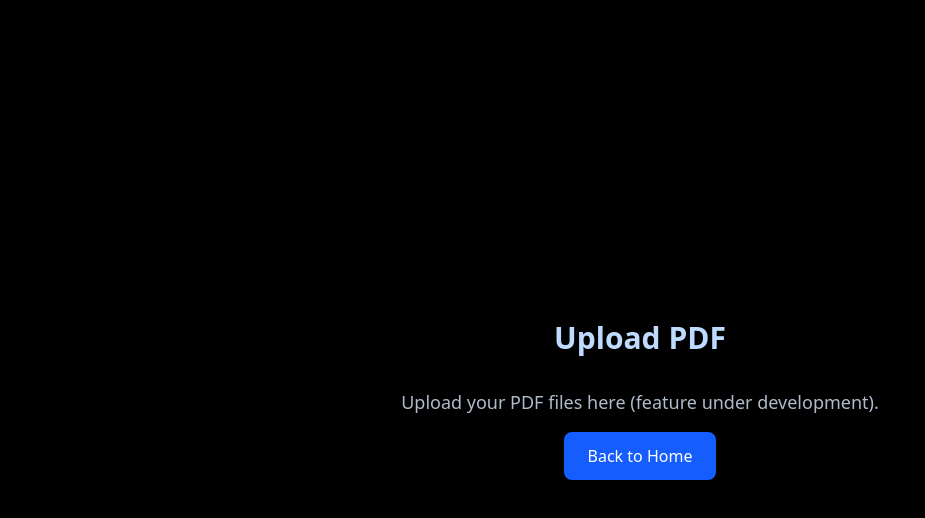
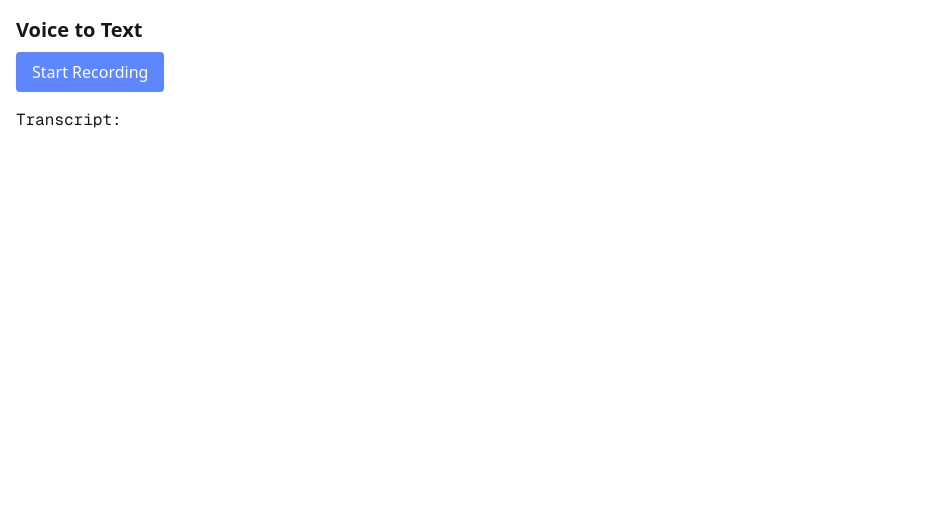
Before and after one commit to itzTiru/LearnLinkAI---internal-system-client, a Next.js app in the folder learnlink/: page /voice-chat in a window 1280 px wide. Shown: the top 518 px of the page, without its empty margins (0-925 px from the left). Built offline with nearby package versions, Linux system fonts and the light colour scheme.

Commit message:
Add voice recording and transcription feature
Implemented a voice-to-text page using MediaRecorder and axios to send audio to a FastAPI backend for transcription

```diff
--- a/learnlink/app/voice-chat/page.js
+++ b/learnlink/app/voice-chat/page.js
@@ -1,15 +1,63 @@
 'use client';
+import { useState, useRef } from 'react';
+import axios from 'axios';
 
-import Link from "next/link";
+export default function VoicePage() {
+  const [transcript, setTranscript] = useState('');
+  const [recording, setRecording] = useState(false);
+  const mediaRecorderRef = useRef(null);
+  const audioChunksRef = useRef([]);
 
-export default function UploadPDF() {
+  const startRecording = async () => {
+    setRecording(true);
+    const stream = await navigator.mediaDevices.getUserMedia({ audio: true });
+    const mediaRecorder = new MediaRecorder(stream);
+    mediaRecorderRef.current = mediaRecorder;
+
+    mediaRecorder.ondataavailable = (e) => {
+      audioChunksRef.current.push(e.data);
+    };
+
+    mediaRecorder.onstop = async () => {
+      const audioBlob = new Blob(audioChunksRef.current, { type: 'audio/wav' });
+      audioChunksRef.current = [];
+
+      // Send audio directly to FastAPI /transcribe
+      const formData = new FormData();
+      formData.append('file', audioBlob, 'recording.wav');
+
+      try {
+        const res = await axios.post('http://localhost:8000/transcribe', formData, {
+          headers: {
+            'Content-Type': 'multipart/form-data'
+          }
+        });
+
+        setTranscript(res.data.text || 'No transcript received');
+      } catch (err) {
+        console.error(err);
+        setTranscript('Error transcribing audio');
+      }
+    };
+
+    mediaRecorder.start();
+  };
+
+  const stopRecording = () => {
+    setRecording(false);
+    mediaRecorderRef.current.stop();
+  };
+
   return (
-    <div className="min-h-screen bg-black text-white flex flex-col items-center justify-center p-4">
-      <h1 className="text-3xl font-bold mb-8 text-blue-200">Upload PDF</h1>
-      <p className="text-lg mb-4 text-blue-100/80">Upload your PDF files here (feature under development).</p>
-      <Link href="/" className="px-6 py-3 bg-blue-600 text-white rounded-lg hover:bg-blue-500 transition-all duration-300">
-        Back to Home
-      </Link>
+    <div className="p-4">
+      <h1 className="text-xl font-bold mb-2">Voice to Text</h1>
+      <button
+        onClick={recording ? stopRecording : startRecording}
+        className="px-4 py-2 bg-blue-500 text-white rounded"
+      >
+        {recording ? 'Stop' : 'Start'} Recording
+      </button>
+      <p className="mt-4 font-mono">Transcript: {transcript}</p>
     </div>
   );
 }
--- a/learnlink/package.json
+++ b/learnlink/package.json
@@ -9,10 +9,11 @@
     "lint": "next lint"
   },
   "dependencies": {
-    "axios": "^1.11.0",
+    "axios": "^1.12.2",
     "next": "15.4.6",
     "react": "19.1.0",
-    "react-dom": "19.1.0"
+    "react-dom": "19.1.0",
+    "three": "^0.180.0"
   },
   "devDependencies": {
     "@tailwindcss/postcss": "^4",
```
Also changed, not shown: 1 other file (tests, documents, lock files or other folders).
